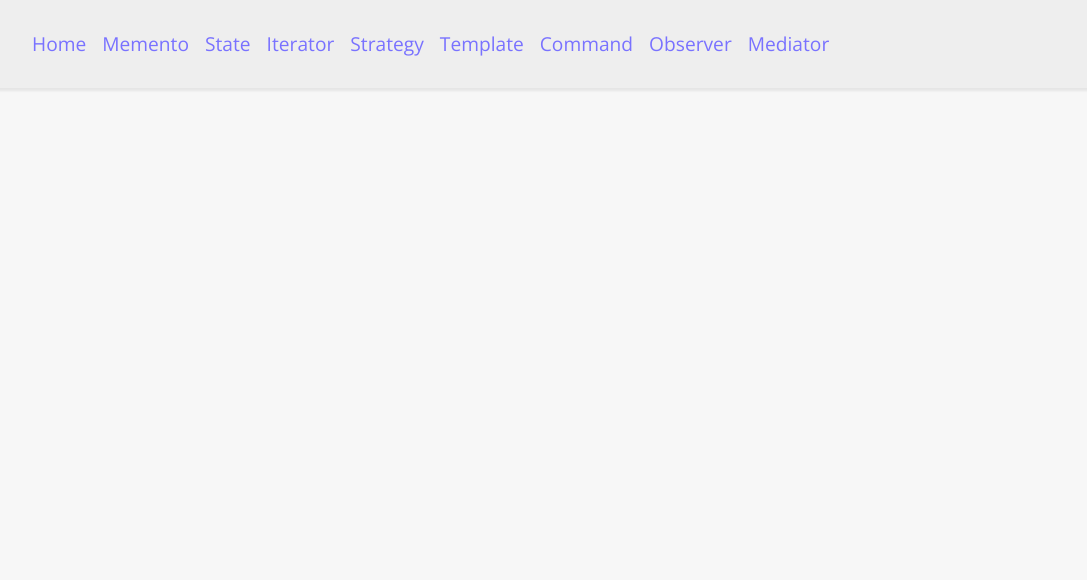
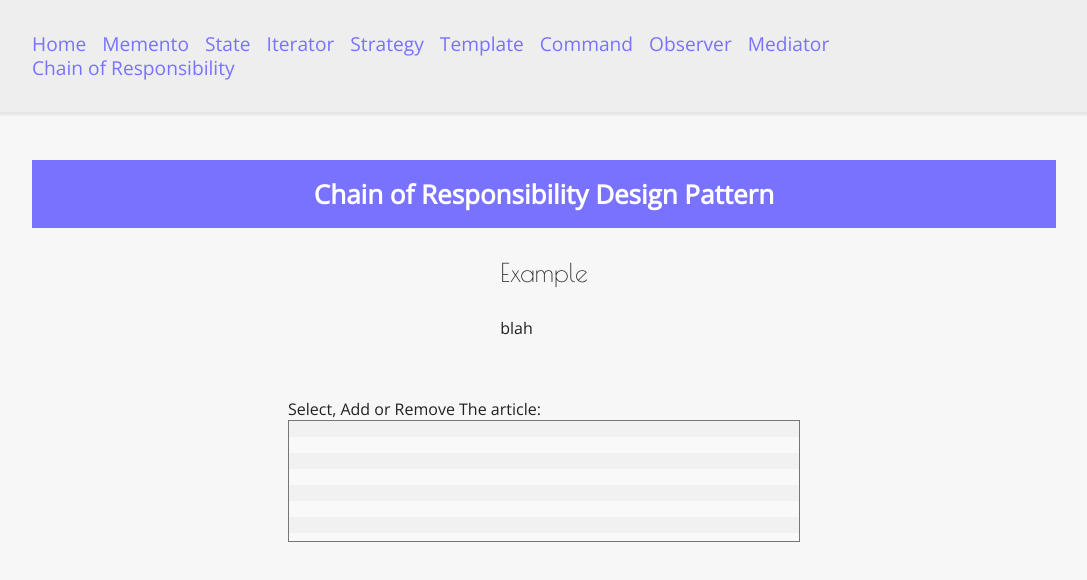
Before and after one commit to metafield/Design-Patterns-Typescript, a React (Create React App) app: page /patterns/chain_of_responsibility in a window 1280 px wide. Shown: the top 580 px of the page, without its empty margins (96-1183 px from the left). Built offline with nearby package versions, Linux system fonts and the light colour scheme.

Commit message:
page setup for chain of resp pattern

```diff
--- a/src/App.tsx
+++ b/src/App.tsx
@@ -12,6 +12,7 @@ import { TemplateMethodPage } from './Pages/TemplateMethodPage';
 import { CommandPage } from './Pages/CommandPage';
 import { ObserverPage } from './Pages/ObserverPage';
 import { MediatorPage } from './Pages/MediatorPage';
+import { ChainPage } from './Pages/ChainPage';
 
 function App() {
   return (
@@ -26,6 +27,11 @@ function App() {
       <Route path="/patterns/command" component={CommandPage} exact />
       <Route path="/patterns/observer" component={ObserverPage} exact />
       <Route path="/patterns/mediator" component={MediatorPage} exact />
+      <Route
+        path="/patterns/chain_of_responsibility"
+        component={ChainPage}
+        exact
+      />
     </BrowserRouter>
   );
 }
--- a/src/Content/Links.ts
+++ b/src/Content/Links.ts
@@ -46,4 +46,9 @@ export const Links = [
     '/patterns/mediator',
     'The mediator pattern as described by the Gang of Four.'
   ),
+  createLink(
+    'Chain of Responsibility',
+    '/patterns/chain_of_responsibility',
+    'The Chain of Responsibility pattern as described by the Gang of Four.'
+  ),
 ];
--- /dev/null
+++ b/src/Pages/ChainPage.tsx
@@ -0,0 +1,6 @@
+import React, { FC } from 'react';
+import { ChainSolution } from '../Patterns/Chain/ChainSolution';
+
+export const ChainPage: FC = () => {
+  return <ChainSolution />;
+};
--- /dev/null
+++ b/src/Patterns/Chain/ChainSolution.tsx
@@ -0,0 +1,58 @@
+import React, { FC, useState } from 'react';
+import styled from 'styled-components';
+import { FluidHeader, Heading, Article, Button } from '../../Styles/Atoms';
+import { breakPoints } from '../../Styles/breakPoints';
+import { Log } from '../../Components/Log';
+
+export const ChainSolution: FC = () => {
+  const [log, setLog] = useState(['']);
+
+  return (
+    <Container>
+      <FluidHeader>Chain of Responsibility Design Pattern</FluidHeader>
+
+      <Article>
+        <Heading>Example</Heading>
+        <p>blah </p>
+      </Article>
+
+      <Example>
+        <label htmlFor="amount">Select, Add or Remove The article:</label>
+
+        {/* <input
+          id="amount"
+          type="text"
+          onChange={textChanged}
+          value={dialog.titleTextBox.content}
+        /> */}
+
+        {/* <Button
+          onClick={() => setLog((log) => ['saved', ...log])}
+          disabled={!dialog.saveBtn.isEnabled}
+        >
+          Save
+        </Button> */}
+        <Log rows={8} entries={log} />
+      </Example>
+    </Container>
+  );
+};
+
+const Container = styled.section`
+  display: grid;
+  grid-template-columns: var(--grid);
+  > * {
+    grid-column: 2;
+  }
+`;
+
+const Example = styled.div`
+  display: flex;
+  flex-direction: column;
+  justify-items: center;
+
+  @media (min-width: ${breakPoints.tablet}) {
+    width: 50%;
+    margin: 0 auto;
+  }
+`;
```
